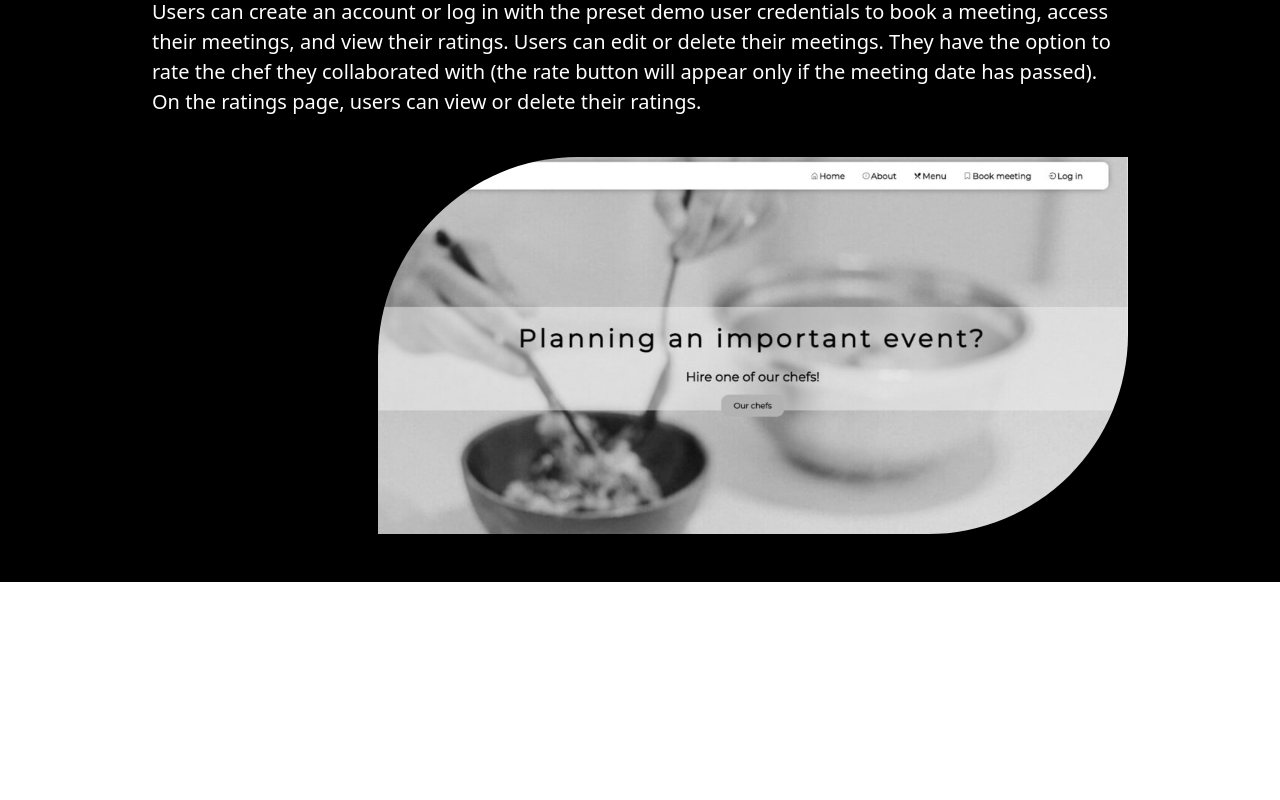
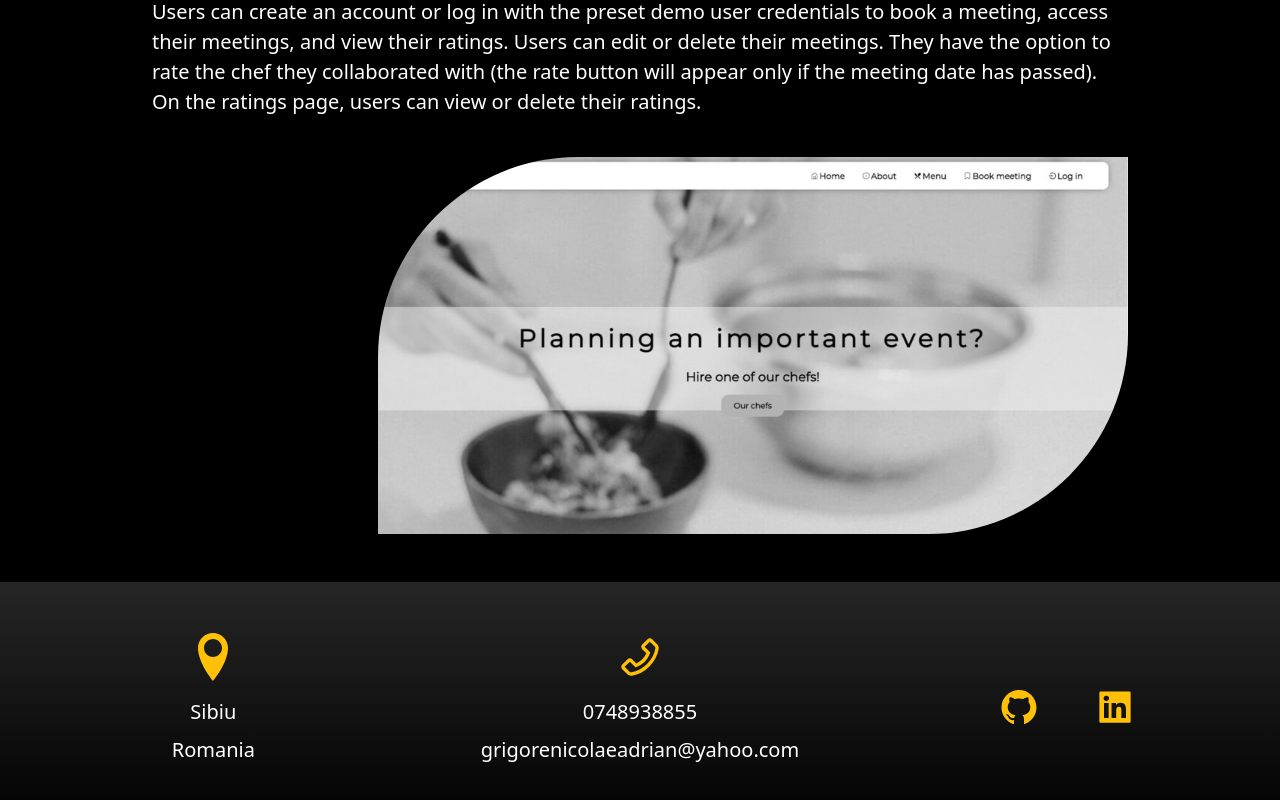
Before and after one commit to AdriandGrigore/PortofolioWebsite, a React (Create React App) app: page / in a window 1280 px wide. Shown: the part 1965-2765 px from the top of the page. Before the commit the page ends 2547 px from the top, so only its background shows below. Built offline with nearby package versions, Linux system fonts and the light colour scheme.

Commit message:
Footer component added

```diff
--- a/src/App.js
+++ b/src/App.js
@@ -4,6 +4,7 @@ import Navbar from './components/Navbar';
 import Hero from './components/Hero';
 import About from "./components/About"
 import Projects from './components/Projects';
+import Footer from './components/Footer';
 
 function App() {
   return (
@@ -12,6 +13,7 @@ function App() {
       <Hero />
       <About />
       <Projects />
+      <Footer />
     </div>
   );
 }
--- /dev/null
+++ b/src/components/Footer.js
@@ -0,0 +1,78 @@
+import React from 'react'
+import { Button, Col, Container, Row } from 'react-bootstrap'
+import { ImLocation } from "react-icons/im"
+import { AiOutlinePhone, AiFillGithub, AiFillLinkedin } from "react-icons/ai"
+
+function Footer() {
+    return (
+        <Container
+            className='bg-black bg-gradient'
+            id="contact"
+            as="footer"
+            style={{ minHeight: "250px" }}
+            fluid
+        >
+            <Row
+                className='text-white py-3'
+                style={{ minHeight: "inherit" }}
+            >
+                <Col
+                    lg={4}
+                    className='d-flex flex-column align-items-center justify-content-center fs-5 my-2'
+                >
+                    <ImLocation
+                        className='display-5 mb-3 text-warning'
+                        style={{ width: "100px" }}
+                    />
+                    <p className='mb-2'>
+                        Sibiu
+                    </p>
+                    <p>
+                        Romania
+                    </p>
+                </Col>
+                <Col
+                    lg={4}
+                    className='d-flex flex-column align-items-center justify-content-center fs-5 my-2'
+                >
+                    <AiOutlinePhone
+                        className='display-5 mb-3 text-warning'
+                        style={{ width: "100px" }}
+                    />
+                    <p className='mb-2'>
+                        0748938855
+                    </p>
+                    <p>
+                        grigorenicolaeadrian@yahoo.com
+                    </p>
+                </Col>
+                <Col
+                    lg={4}
+                    className='d-flex align-items-center justify-content-center fs-5 my-2'
+                >
+                    <Button
+                        href='https://github.com/AdriandGrigore'
+                        target='_blank'
+                        variant='outline-warning'
+                        className='border-0 mx-3'>
+                        <AiFillGithub
+                            className='fs-1'
+                        />
+                    </Button>
+                    <Button
+                        href='https://www.linkedin.com/in/adrian-grigore-762058251/'
+                        target='_blank'
+                        variant='outline-warning'
+                        className='border-0  mx-3'
+                    >
+                        <AiFillLinkedin
+                            className='fs-1'
+                        />
+                    </Button>
+                </Col>
+            </Row>
+        </Container >
+    )
+}
+
+export default Footer
```
